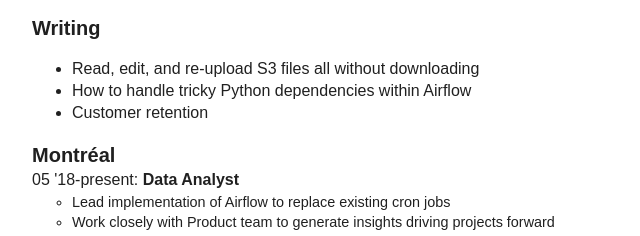
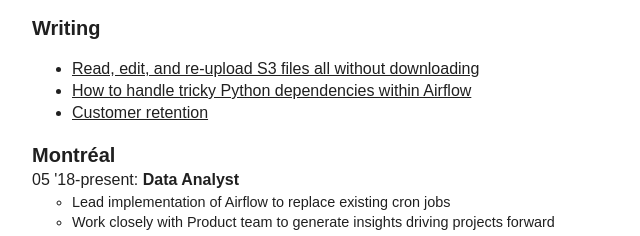
Before and after one commit to carolyz/carolyz.github.io, a plain HTML site: page index.html in a window 1280 px wide. Shown: the part 218-454 px from the top of the page, 233-873 px from the left. Drawn offline with Linux system fonts and the light colour scheme.

Commit message:
Underline hyperlinks

```diff
--- a/index.html
+++ b/index.html
@@ -38,9 +38,9 @@
         <div class="writing">
             <h2>Writing</h2>
             <ul>
-                <li><a href="blog/s3_files.html">Read, edit, and re-upload S3 files all without downloading</a></li>
-                <li><a href="blog/airflow.html">How to handle tricky Python dependencies within Airflow</a></li>
-                <li><a href="blog/retention.html">Customer retention</a></li>
+                <li><u><a href="blog/s3_files.html">Read, edit, and re-upload S3 files all without downloading</a></u></li>
+                <li><u><a href="blog/airflow.html">How to handle tricky Python dependencies within Airflow</a></u></li>
+                <li><u><a href="blog/retention.html">Customer retention</a></u></li>
             </ul>
         </div>
         <div class="city">
```
